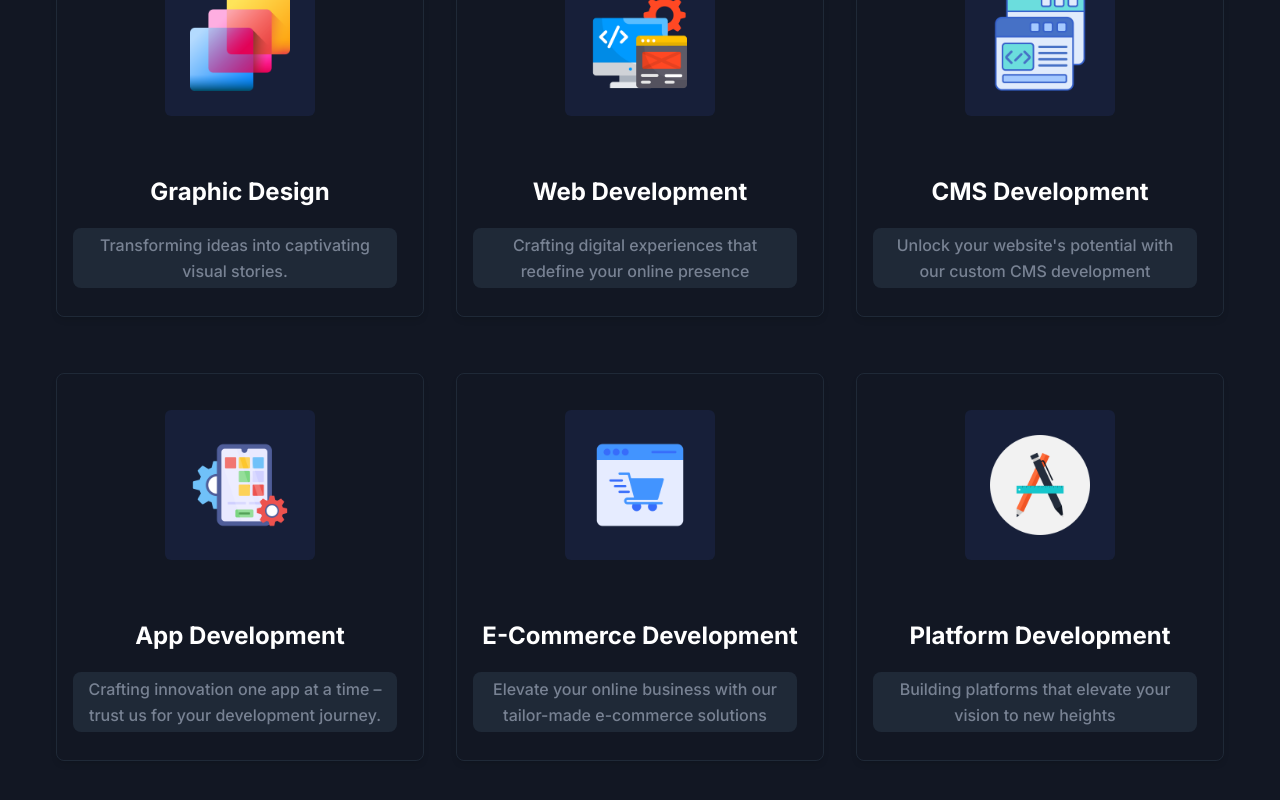
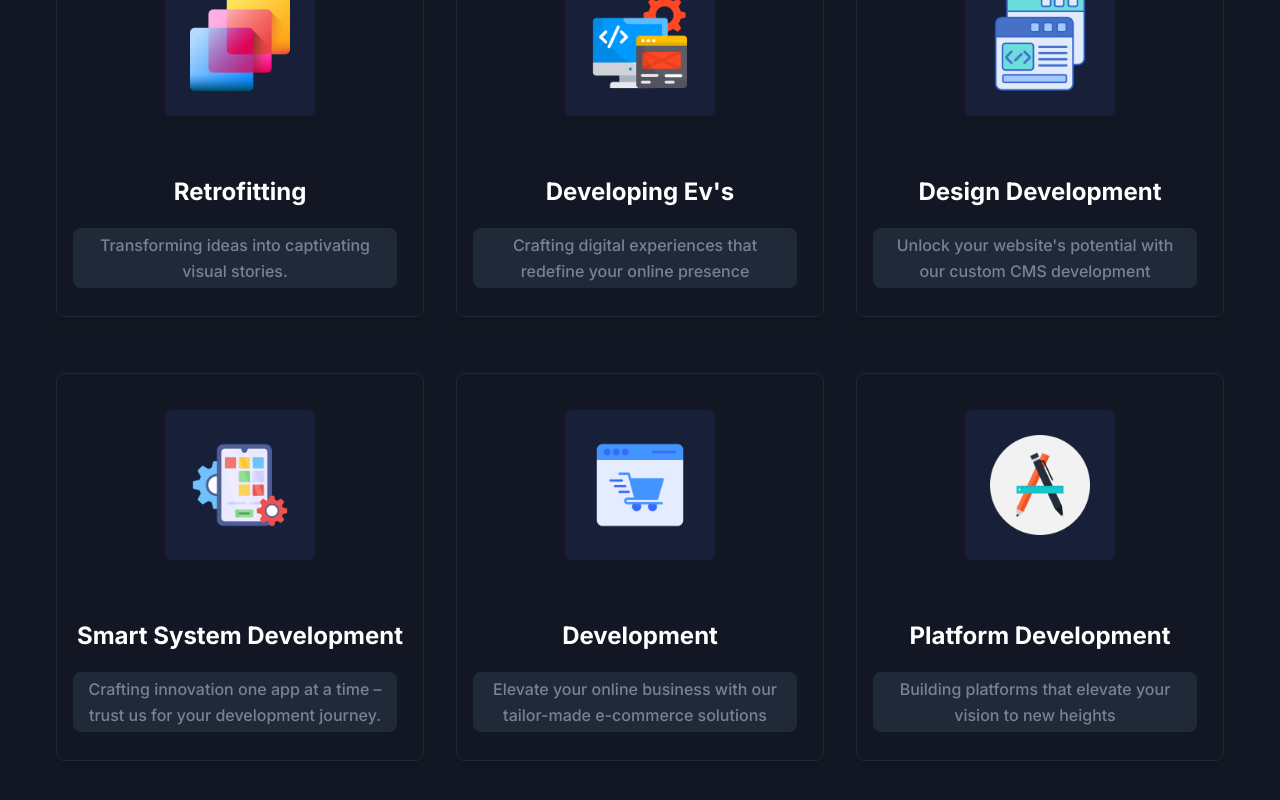
Before and after one commit to Manoj-kumar-C/Auto-Minds, a Next.js app: page / in a window 1280 px wide. Shown: the part 2990-3790 px from the top of the page. Built offline with nearby package versions, Linux system fonts and the light colour scheme.

Commit message:
Auto Minds adf

```diff
--- a/components/Features/index.tsx
+++ b/components/Features/index.tsx
@@ -20,7 +20,7 @@ const Features = () => {
       icon: (
         <Image src='/images/services/graphic-design.png' alt="image" width={100} height={100}/>
       ),
-      title: "Graphic Design",
+      title: "Retrofitting",
       paragraph:
         "Transforming ideas into captivating visual stories.",
     },
@@ -29,7 +29,7 @@ const Features = () => {
       icon: (
         <Image src='/images/services/web-development.png' alt="image" width={100} height={100}/>
       ),
-      title: "Web Development",
+      title: "Developing Ev's",
       paragraph:
         "Crafting digital experiences that redefine your online presence",
     },
@@ -38,7 +38,7 @@ const Features = () => {
       icon: (
         <Image src='/images/services/cms-development.png' alt="image" width={100} height={100}/>
       ),
-      title: "CMS Development",
+      title: "Design Development",
       paragraph:
         "Unlock your website's potential with our custom CMS development",
     },
@@ -47,7 +47,7 @@ const Features = () => {
       icon: (
         <Image src='/images/services/app-development.png' alt="image" width={100} height={100}/>
       ),
-      title: "App Development",
+      title: "Smart System Development",
       paragraph:
         "Crafting innovation one app at a time – trust us for your development journey.",
     },
@@ -56,7 +56,7 @@ const Features = () => {
       icon: (
         <Image src='/images/services/ecommerce.png' alt="image" width={100} height={100}/>
       ),
-      title: "E-Commerce Development",
+      title: " Development",
       paragraph:
         "Elevate your online business with our tailor-made e-commerce solutions",
     },
```
